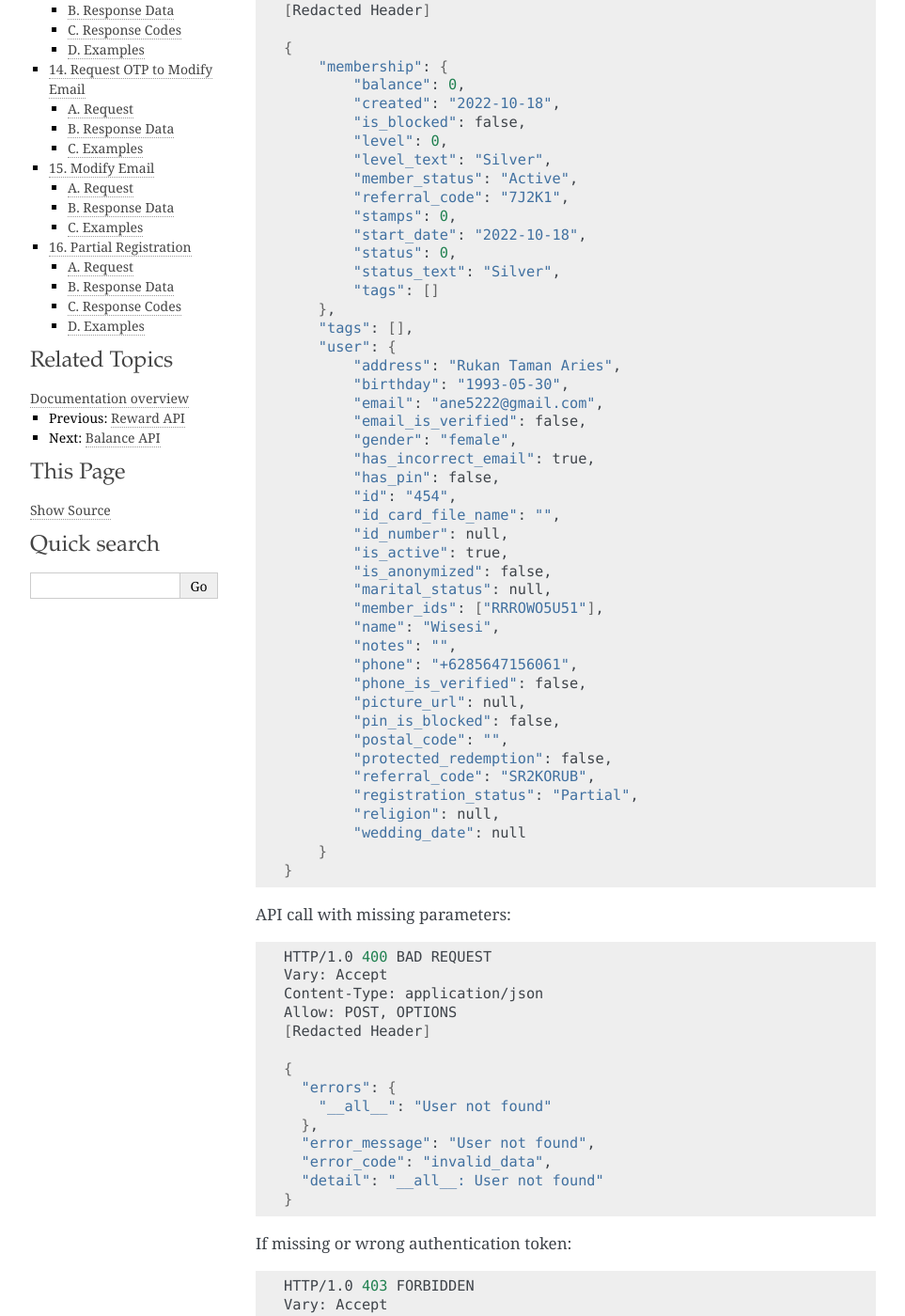
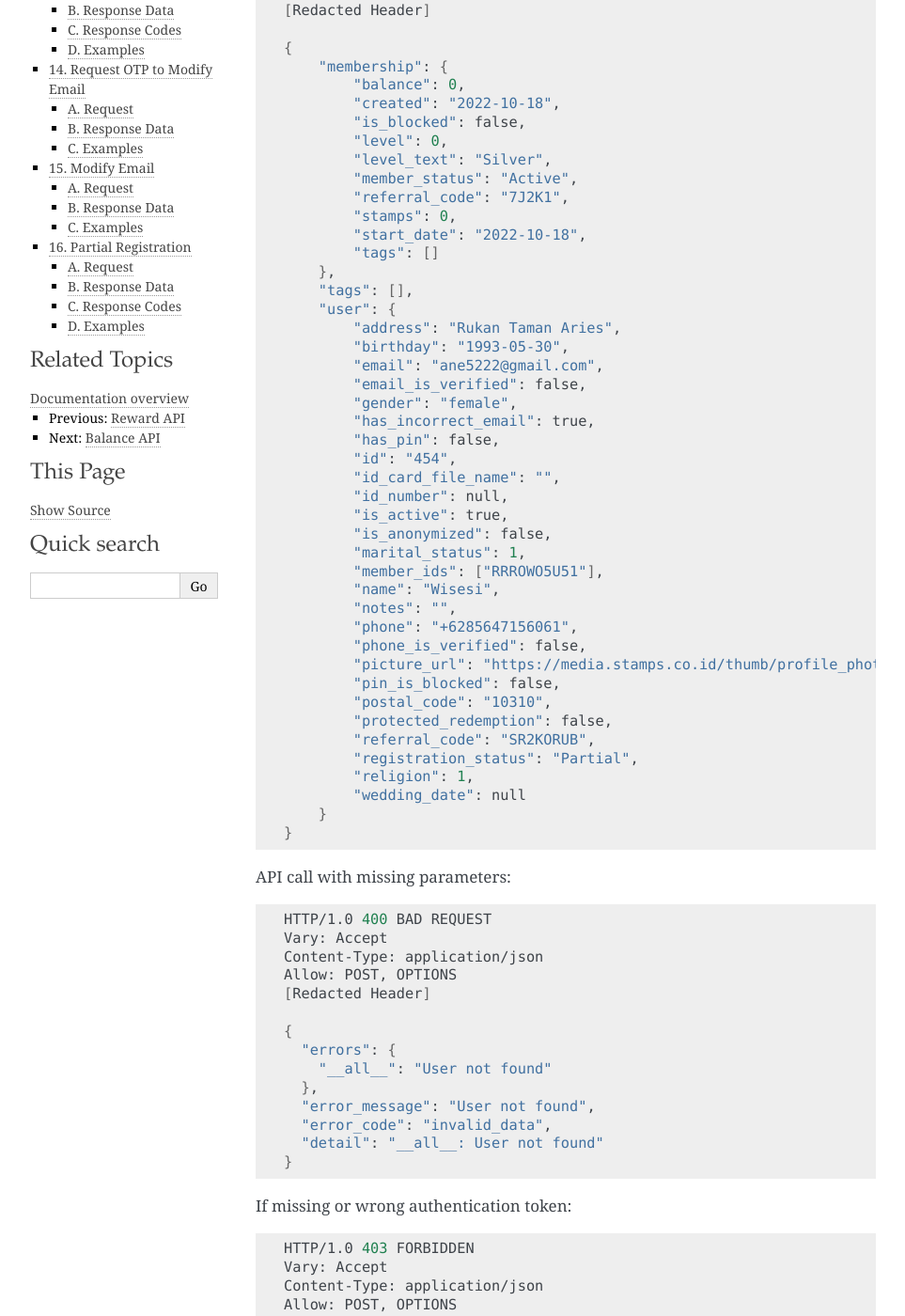
Before and after one commit to ui/stamps-api-docs, a Sphinx documentation site: the page built from source/customer_api.rst, in a window 1280 px wide and 1400 px high, scrolled down 1522 px. Shown: the whole window at 94% size, without its empty margins (148-1111 px from the left). Built offline with Sphinx 7.4.7, drawn with Linux system fonts in a browser that asks for light colours.

Commit message:
Set null valued json with the previous non-null value

```diff
--- a/source/customer_api.rst
+++ b/source/customer_api.rst
@@ -88,8 +88,6 @@ On a successful API call:
             "referral_code": "7J2K1",
             "stamps": 0,
             "start_date": "2022-10-18",
-            "status": 0,
-            "status_text": "Silver",
             "tags": []
         },
         "tags": [],
@@ -106,19 +104,19 @@ On a successful API call:
             "id_number": null,
             "is_active": true,
             "is_anonymized": false,
-            "marital_status": null,
+            "marital_status": 1,
             "member_ids": ["RRROWO5U51"],
             "name": "Wisesi",
             "notes": "",
             "phone": "+6285647156061",
             "phone_is_verified": false,
-            "picture_url": null,
+            "picture_url": "https://media.stamps.co.id/thumb/profile_photos/2014/4/17/483ccddd-9aea-44d2-bbc4-6aa71f51fb2a_size_80.png",
             "pin_is_blocked": false,
-            "postal_code": "",
+            "postal_code": "10310",
             "protected_redemption": false,
             "referral_code": "SR2KORUB",
             "registration_status": "Partial",
-            "religion": null,
+            "religion": 1,
             "wedding_date": null
         }
     }
```
